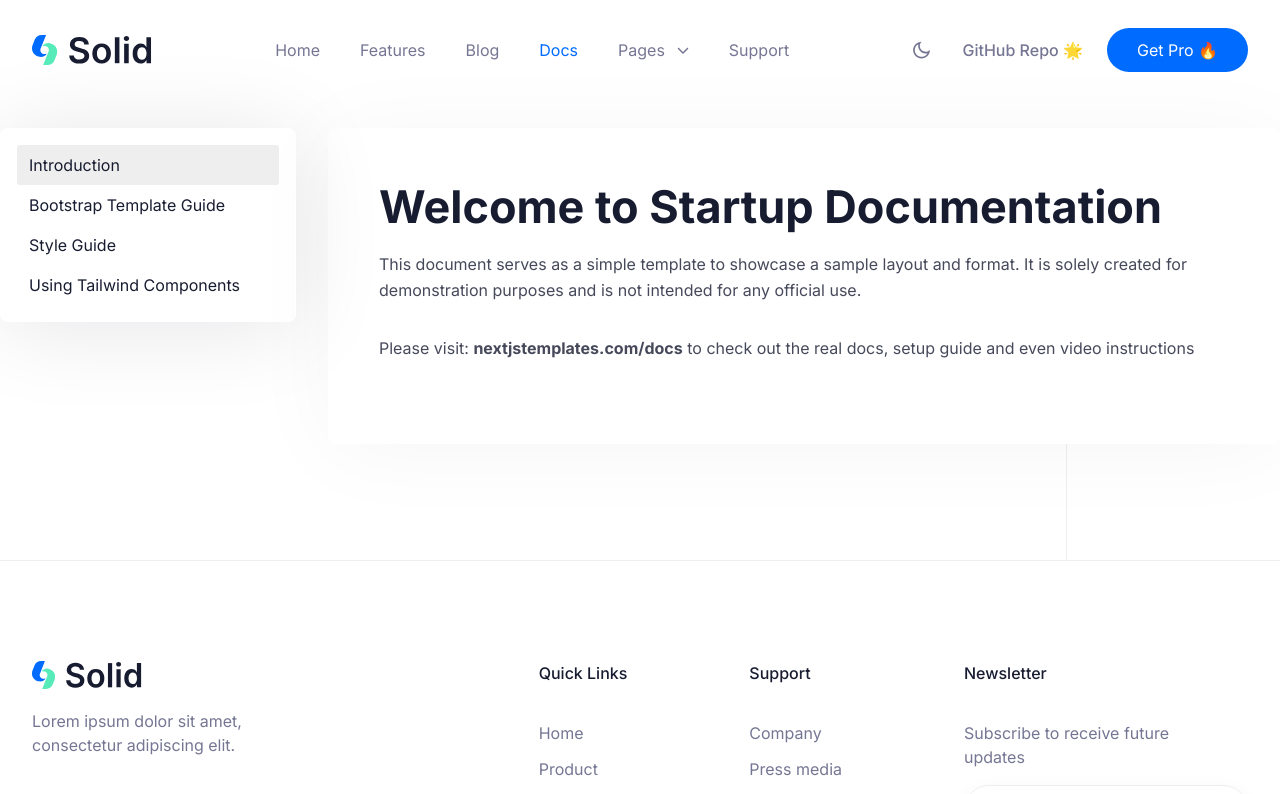
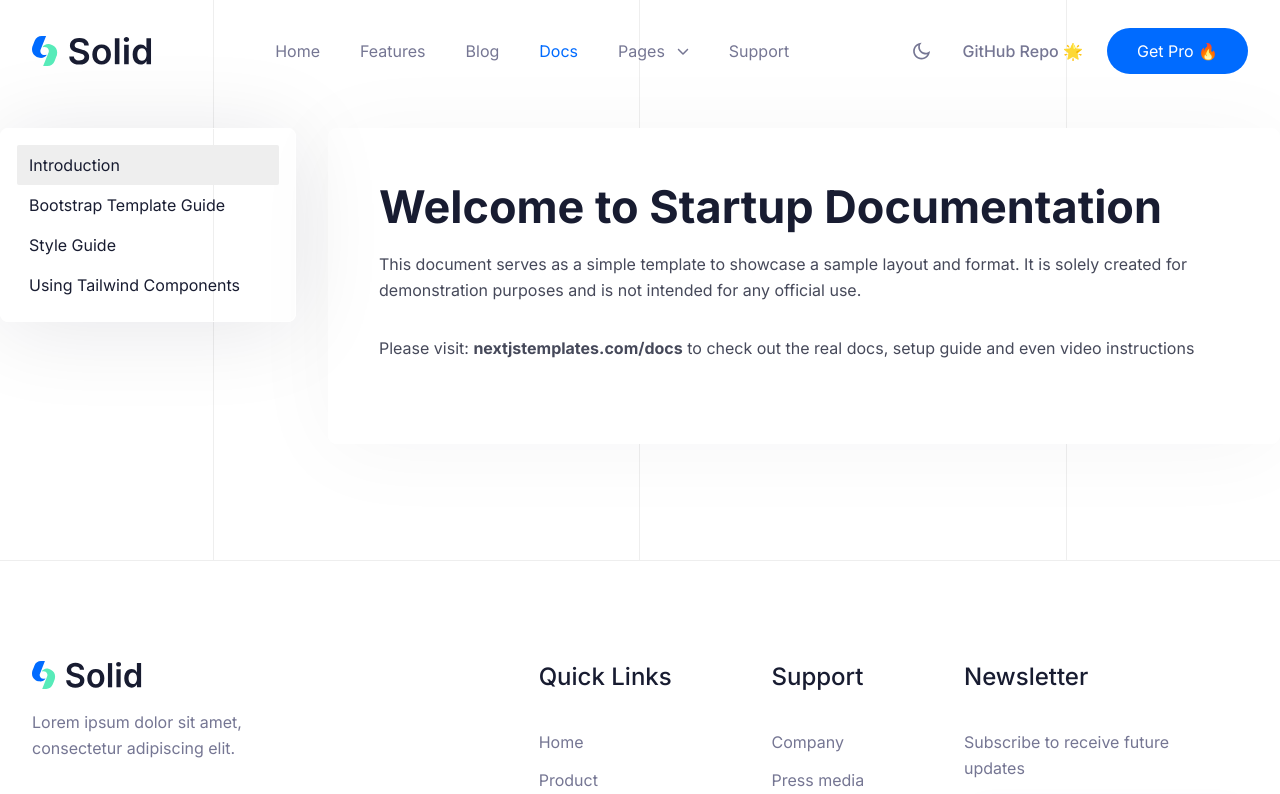
Before and after one commit to hendafriends/DemonstrateVercel, a Next.js app: page /docs in a window 1280 px wide. Shown: the top 794 px of the page. Built offline with nearby package versions, Linux system fonts and the light colour scheme.

Commit message:
Fix Tailwind CSS v4 compatibility issues in globals.css
Co-authored-by: totototetete <242939498+totototetete@users.noreply.github.com>

```diff
--- a/app/globals.css
+++ b/app/globals.css
@@ -28,31 +28,49 @@
   --color-zumthor: #edf5ff;
   --color-socialicon: #d1d8e0;
 
-  --text-metatitle: 12px / 20px;
-  --text-sectiontitle: 14px / 22px;
-  --text-regular: 16px / 26px;
-  --text-metatitle3: 18px / 26px;
-  --text-metatitle2: 20px / 32px;
-  --text-para2: 22px / 35px;
-  --text-itemtitle: 26px / 32px;
-  --text-itemtitle2: 24px / 32px;
-  --text-hero: 44px / 58px;
-  --text-sectiontitle3: 44px / 55px;
-  --text-sectiontitle2: 40px / 52px;
-  --text-sectiontitle4: 34px / 48px;
+  /* Font Sizes & Line Heights */
+  --fontSize-metatitle: 12px;
+  --lineHeight-metatitle: 20px;
+  --fontSize-sectiontitle: 14px;
+  --lineHeight-sectiontitle: 22px;
+  --fontSize-regular: 16px;
+  --lineHeight-regular: 26px;
+  --fontSize-metatitle3: 18px;
+  --lineHeight-metatitle3: 26px;
+  --fontSize-metatitle2: 20px;
+  --lineHeight-metatitle2: 32px;
+  --fontSize-para2: 22px;
+  --lineHeight-para2: 35px;
+  --fontSize-itemtitle: 26px;
+  --lineHeight-itemtitle: 32px;
+  --fontSize-itemtitle2: 24px;
+  --lineHeight-itemtitle2: 32px;
+  --fontSize-hero: 44px;
+  --lineHeight-hero: 58px;
+  --fontSize-sectiontitle3: 44px;
+  --lineHeight-sectiontitle3: 55px;
+  --fontSize-sectiontitle2: 40px;
+  --lineHeight-sectiontitle2: 52px;
+  --fontSize-sectiontitle4: 34px;
+  --lineHeight-sectiontitle4: 48px;
 
-  --container-c-1390: 86.875rem;
-  --container-c-1315: 82.188rem;
-  --container-c-1280: 80rem;
-  --container-c-1235: 77.188rem;
-  --container-c-1154: 72.125rem;
-  --container-c-1016: 63.5rem;
+  /* Max Widths */
+  --maxWidth-c-1390: 86.875rem;
+  --maxWidth-c-1315: 82.188rem;
+  --maxWidth-c-1280: 80rem;
+  --maxWidth-c-1235: 77.188rem;
+  --maxWidth-c-1154: 72.125rem;
+  --maxWidth-c-1016: 63.5rem;
 
-  --z-index-1: 1;
-  --z-index-999: 999;
-  --z-index-99999: 99999;
+  /* Z-Index */
+  --zIndex-1: 1;
+  --zIndex-999: 999;
+  --zIndex-99999: 99999;
 
-  --transition-property-width: width;
+  /* Transition Properties */
+  --transitionProperty-width: width;
+
+  /* Box Shadows */
 
   --shadow-solid-l: 0px 10px 120px 0px rgba(45, 74, 170, 0.1);
   --shadow-solid-2: 0px 2px 10px rgba(122, 135, 167, 0.05);
@@ -68,9 +86,10 @@
   --shadow-solid-12: 0px 2px 10px rgba(0, 0, 0, 0.05);
   --shadow-solid-13: 0px 2px 19px rgba(0, 0, 0, 0.05);
 
-  --animate-line1: line 3s linear infinite;
-  --animate-line2: line 6s linear infinite;
-  --animate-line3: line 9s linear infinite;
+  /* Animations */
+  --animation-line1: line 3s linear infinite;
+  --animation-line2: line 6s linear infinite;
+  --animation-line3: line 9s linear infinite;
 
   @keyframes line {
     0%,
@@ -123,6 +142,46 @@
 }
 
 @layer utilities {
+  /* Custom font size utilities */
+  .text-metatitle { font-size: var(--fontSize-metatitle); line-height: var(--lineHeight-metatitle); }
+  .text-sectiontitle { font-size: var(--fontSize-sectiontitle); line-height: var(--lineHeight-sectiontitle); }
+  .text-regular { font-size: var(--fontSize-regular); line-height: var(--lineHeight-regular); }
+  .text-metatitle3 { font-size: var(--fontSize-metatitle3); line-height: var(--lineHeight-metatitle3); }
+  .text-metatitle2 { font-size: var(--fontSize-metatitle2); line-height: var(--lineHeight-metatitle2); }
+  .text-para2 { font-size: var(--fontSize-para2); line-height: var(--lineHeight-para2); }
+  .text-itemtitle { font-size: var(--fontSize-itemtitle); line-height: var(--lineHeight-itemtitle); }
+  .text-itemtitle2 { font-size: var(--fontSize-itemtitle2); line-height: var(--lineHeight-itemtitle2); }
+  .text-hero { font-size: var(--fontSize-hero); line-height: var(--lineHeight-hero); }
+  .text-sectiontitle3 { font-size: var(--fontSize-sectiontitle3); line-height: var(--lineHeight-sectiontitle3); }
+  .text-sectiontitle2 { font-size: var(--fontSize-sectiontitle2); line-height: var(--lineHeight-sectiontitle2); }
+  .text-sectiontitle4 { font-size: var(--fontSize-sectiontitle4); line-height: var(--lineHeight-sectiontitle4); }
+
+  /* Custom z-index utilities */
+  .z-1 { z-index: var(--zIndex-1); }
+  .-z-1 { z-index: calc(var(--zIndex-1) * -1); }
+  .z-999 { z-index: var(--zIndex-999); }
+  .z-99999 { z-index: var(--zIndex-99999); }
+
+  /* Custom shadow utilities */
+  .shadow-solid-l { box-shadow: var(--shadow-solid-l); }
+  .shadow-solid-2 { box-shadow: var(--shadow-solid-2); }
+  .shadow-solid-3 { box-shadow: var(--shadow-solid-3); }
+  .shadow-solid-4 { box-shadow: var(--shadow-solid-4); }
+  .shadow-solid-5 { box-shadow: var(--shadow-solid-5); }
+  .shadow-solid-6 { box-shadow: var(--shadow-solid-6); }
+  .shadow-solid-7 { box-shadow: var(--shadow-solid-7); }
+  .shadow-solid-8 { box-shadow: var(--shadow-solid-8); }
+  .shadow-solid-9 { box-shadow: var(--shadow-solid-9); }
+  .shadow-solid-10 { box-shadow: var(--shadow-solid-10); }
+  .shadow-solid-11 { box-shadow: var(--shadow-solid-11); }
+  .shadow-solid-12 { box-shadow: var(--shadow-solid-12); }
+  .shadow-solid-13 { box-shadow: var(--shadow-solid-13); }
+
+  /* Custom animation utilities */
+  .animate-line1 { animation: var(--animation-line1); }
+  .animate-line2 { animation: var(--animation-line2); }
+  .animate-line3 { animation: var(--animation-line3); }
+
   /* third-party libraries CSS */
 
   .testimonial-01 .swiper-pagination-bullet {
@@ -143,7 +202,10 @@
 
 @layer base {
   body {
-    @apply relative z-1 font-inter text-regular font-normal text-waterloo dark:text-manatee;
+    @apply relative font-inter font-normal text-waterloo dark:text-manatee;
+    z-index: var(--zIndex-1);
+    font-size: var(--fontSize-regular);
+    line-height: var(--lineHeight-regular);
   }
 }
 
```
